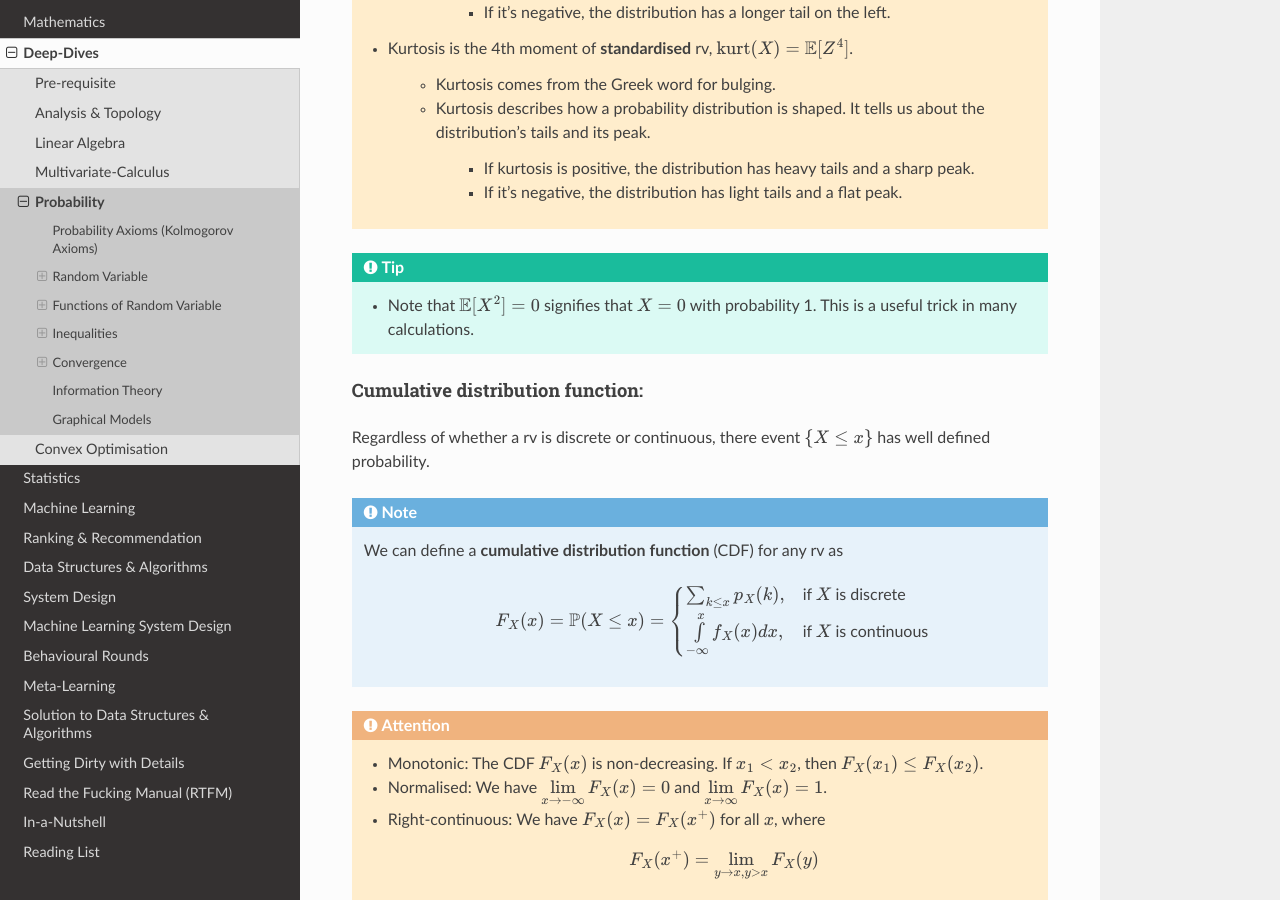
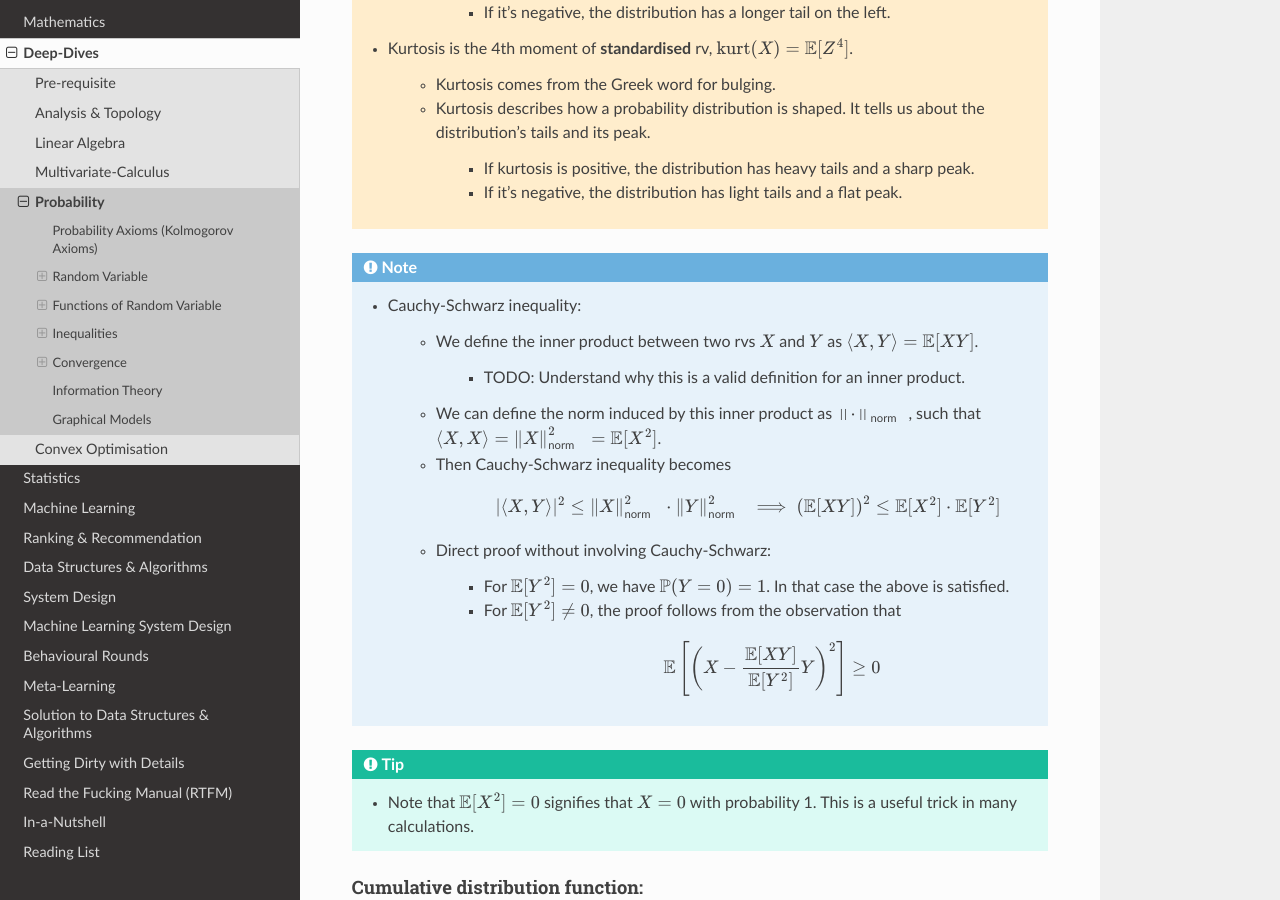
Before and after one commit to uselesstechjunks/leetcode, a Sphinx documentation site: the page built from docs/source/math/prob.rst, in a window 1280 px wide and 900 px high, scrolled down 12942 px. Built offline with Sphinx 7.4.7 and the Read the Docs theme 2.0.0, drawn with Linux system fonts in a browser that asks for light colours.

Commit message:
Update prob.rst (#87)
* Update prob.rst

* Update prob.rst

* Update prob.rst

* Update prob.rst

* Update prob.rst

```diff
--- a/docs/source/math/prob.rst
+++ b/docs/source/math/prob.rst
@@ -438,6 +438,24 @@ We can define Expectation of as :math:`\int\limits_{-\infty}^\infty x f_X(x) dx`
 			* If kurtosis is positive, the distribution has heavy tails and a sharp peak.
 			* If it’s negative, the distribution has light tails and a flat peak.
 
+.. note::
+	* Cauchy-Schwarz inequality:
+
+		* We define the inner product between two rvs :math:`X` and :math:`Y` as :math:`\langle X,Y\rangle=\mathbb{E}[XY]`.
+
+			* TODO: Understand why this is a valid definition for an inner product.
+		* We can define the norm induced by this inner product as :math:`\left\| \cdot \right\|_{\text{norm}}`, such that :math:`\langle X,X\rangle=\left\| X \right\|_{\text{norm}}^2=\mathbb{E}[X^2]`.
+		* Then Cauchy-Schwarz inequality becomes
+
+			.. math:: |\langle X,Y\rangle|^2\leq \left\| X \right\|_{\text{norm}}^2\cdot\left\| Y \right\|_{\text{norm}}^2\implies \left(\mathbb{E}[XY]\right)^2\leq\mathbb{E}[X^2]\cdot\mathbb{E}[Y^2]
+
+		* Direct proof without involving Cauchy-Schwarz:
+
+			* For :math:`\mathbb{E}[Y^2]=0`, we have :math:`\mathbb{P}(Y=0)=1`. In that case the above is satisfied.
+			* For :math:`\mathbb{E}[Y^2]\neq 0`, the proof follows from the observation that
+
+				.. math:: \mathbb{E}\left[\left(X-\frac{\mathbb{E}[XY]}{\mathbb{E}[Y^2]}Y\right)^2\right]\geq 0
+
 .. tip::
 	* Note that :math:`\mathbb{E}[X^2]=0` signifies that :math:`X=0` with probability 1. This is a useful trick in many calculations.
 
```
